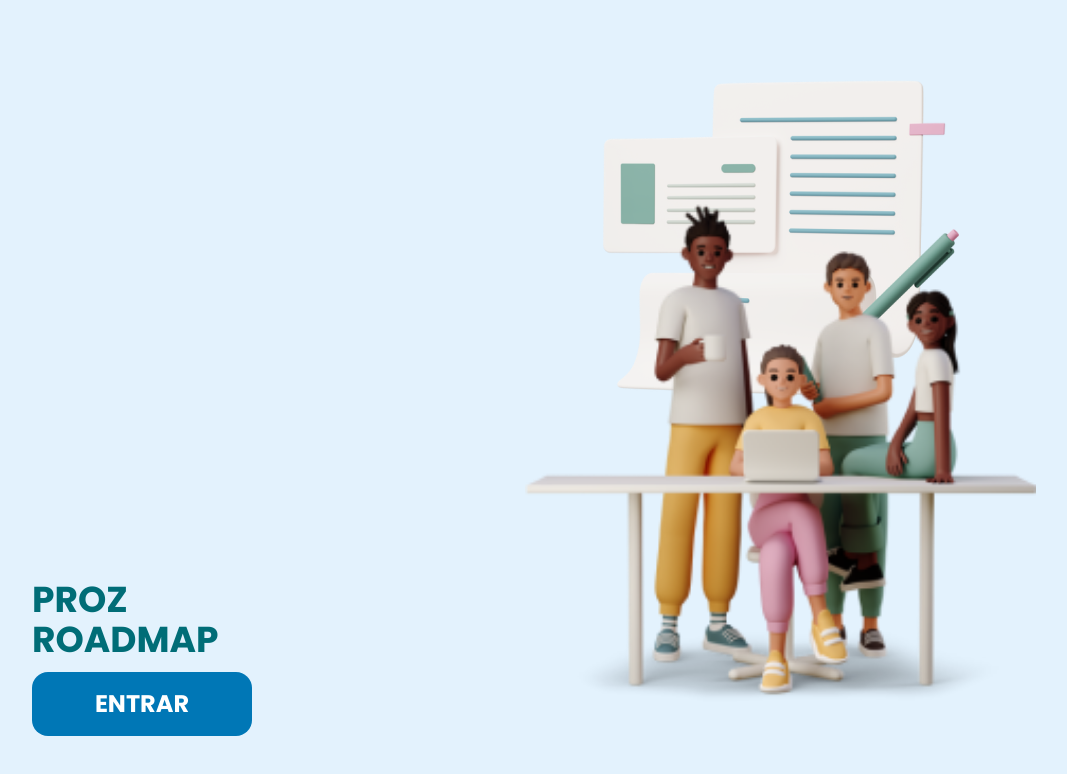
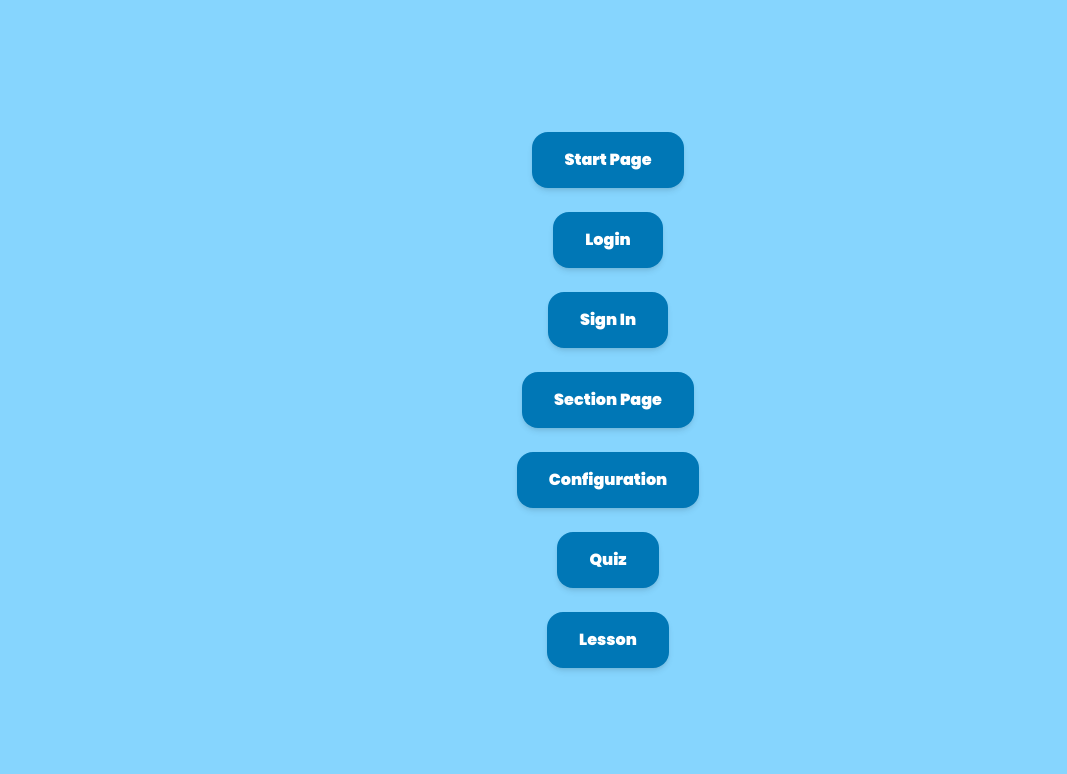
Before and after one commit to mariadxavier/roadmap-administracao, a React (Vite) app: page / in a window 1280 px wide. Shown: the top 774 px of the page, without its empty margins (32-1099 px from the left). Built offline with nearby package versions, Linux system fonts and the light colour scheme; a web font is replaced by a local one.

Commit message:
fix Link button to the pages for testing

```diff
--- a/src/App.tsx
+++ b/src/App.tsx
@@ -1,10 +1,9 @@
-import { StartPage  } from "./pages/StartPage"
+// import { SignIn } from "./pages/SignIn";
+// import {StartPage} from "./pages/StartPage";
+// import { Configuration } from "./pages/Configuration";
+
+// import { Quiz } from "./pages/Quiz";
 
 export function App() {
-
-  return (
-    <>
-      <StartPage/>
-    </>
-  )
+  return <></>;
 }
--- a/src/main.tsx
+++ b/src/main.tsx
@@ -1,17 +1,68 @@
 import React from "react";
 import ReactDOM from "react-dom/client";
-import { App } from "./App.tsx";
+import { App } from "./App";
 import "./index.css";
-import { createBrowserRouter, RouterProvider } from "react-router-dom";
+import { createBrowserRouter, RouterProvider, Link } from "react-router-dom";
 import { StartPage } from "./pages/StartPage";
 import { Login } from "./pages/Login";
 import { SignIn } from "./pages/SignIn";
-import { SectionPage } from "./pages/SectionPage.tsx";
+import { SectionPage } from "./pages/sectionPage";
 import { Configuration } from "./pages/Configuration";
+import { Quiz } from "./pages/Quiz";
+import { Lesson } from "./pages/Lesson";
 
 const router = createBrowserRouter([
   {
     path: "/",
+    element: (
+      <div className="flex flex-col gap-6 w-full items-center h-dvh justify-center bg-backgroundMedium-adm">
+        <Link
+          className="bg-button-adm text-white font-poppins font-black px-8 py-4 rounded-2xl shadow-md"
+          to="/startPage"
+        >
+          Start Page
+        </Link>
+        <Link
+          className="bg-button-adm text-white font-poppins font-black px-8 py-4 rounded-2xl shadow-md"
+          to="/login"
+        >
+          Login
+        </Link>
+        <Link
+          className="bg-button-adm text-white font-poppins font-black px-8 py-4 rounded-2xl shadow-md"
+          to="/signin"
+        >
+          Sign In
+        </Link>
+        <Link
+          className="bg-button-adm text-white font-poppins font-black px-8 py-4 rounded-2xl shadow-md"
+          to="/sectionPage"
+        >
+          Section Page
+        </Link>
+        <Link
+          className="bg-button-adm text-white font-poppins font-black px-8 py-4 rounded-2xl shadow-md"
+          to="/configuration"
+        >
+          Configuration
+        </Link>
+        <Link
+          className="bg-button-adm text-white font-poppins font-black px-8 py-4 rounded-2xl shadow-md"
+          to="/quiz"
+        >
+          Quiz
+        </Link>
+        <Link
+          className="bg-button-adm text-white font-poppins font-black px-8 py-4 rounded-2xl shadow-md"
+          to="/lesson"
+        >
+          Lesson
+        </Link>
+      </div>
+    ),
+  },
+  {
+    path: "/startPage",
     element: <StartPage />,
   },
   {
@@ -30,10 +81,19 @@ const router = createBrowserRouter([
     path: "/configuration",
     element: <Configuration />,
   },
+  {
+    path: "/quiz",
+    element: <Quiz />,
+  },
+  {
+    path: "/lesson",
+    element: <Lesson />,
+  },
 ]);
 
 ReactDOM.createRoot(document.getElementById("root")!).render(
   <React.StrictMode>
     <RouterProvider router={router} />
+    <App />
   </React.StrictMode>
 );
--- a/src/pages/Lesson.tsx
+++ b/src/pages/Lesson.tsx
@@ -1,7 +1,7 @@
 import { TextLesson } from "../components/TextLesson";
 import { Subtitle } from "../components/SubtitleLesson";
 import { AccessButton } from "../components/AccessButton";
-import { VideoYT } from "../components/VideoLesson";
+import { VideoYT } from "../components/videoLesson";
 import { Header } from "../components/HeaderLesson";
 import imgTeste from "../assets/iconTeste.png";
 import { ImgLesson } from "../components/ImgLesson";
--- a/src/pages/Login.tsx
+++ b/src/pages/Login.tsx
@@ -16,7 +16,7 @@ export function Login() {
                 <form className="flex flex-col items-center gap-4 w-11/12 max-w-[400px]">
                     <Input label="E-mail" placeHolder="Digite seu e-mail" icon={<FaEnvelope size={22} className="text-[#808080]" />} ></Input>
                     <Input label="Senha" placeHolder="Senha de acesso" icon={<FaLock size={22} className="text-[#808080]" />}></Input>
-                    <AccessButton w="100%" text="ENTRAR"/>
+                    <AccessButton text="ENTRAR"/>
                 </form>
             </div>
         </div>
--- a/src/pages/StartPage.tsx
+++ b/src/pages/StartPage.tsx
@@ -7,7 +7,7 @@ export function StartPage() {
       <GrupImg/>
       <div className='flex flex-col relative bottom-[2vh] md:bottom-[6vh] z-10 gap-3 xsm:gap-2 lg:self-end lg:bottom-0 lg:w-60'>
         <h1 className='font-poppins text-3xl xsm:text-2xl text-titlePrincipal-adm font-bold lg:text-4xl text-wrap'>PROZ ROADMAP</h1>
-        <AccessButton text='Entrar' w='18rem'/>
+        <AccessButton text='Entrar'/>
       </div>
     </section>
   )
```
Lines whose indentation alone changed are shown as unchanged.
